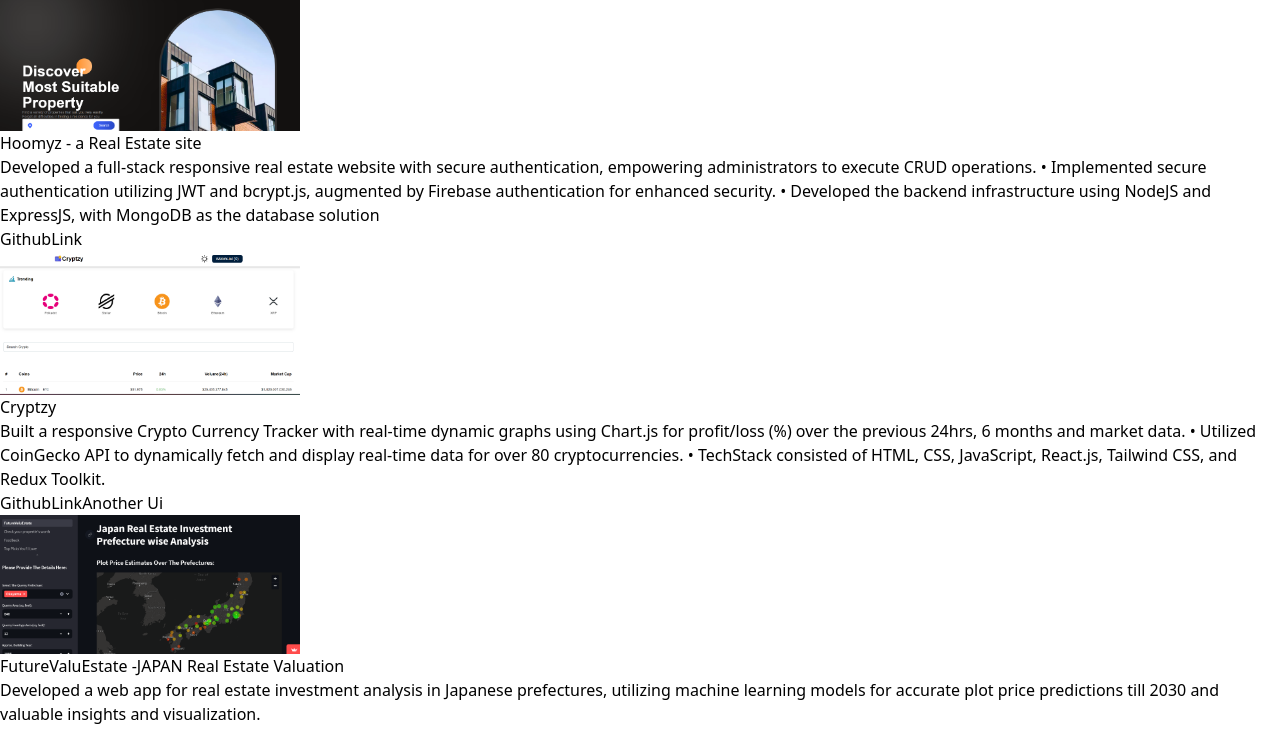
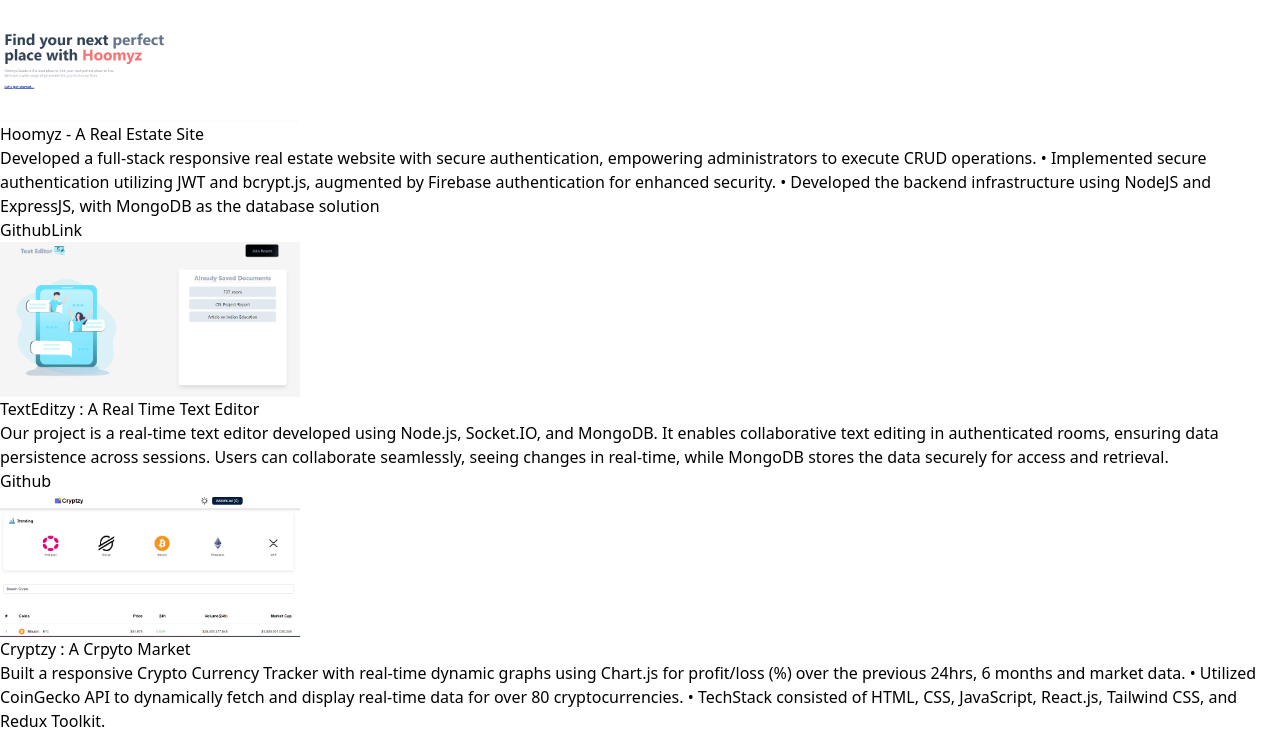
Before and after one commit to shibv/Portfolio, a React (Vite) app: page / in a window 1280 px wide. Shown: the part 1582-2312 px from the top of the page. Built offline with nearby package versions, Linux system fonts and the light colour scheme.

Commit message:
Updated Project Data

```diff
--- a/src/Data/ProjectData.js
+++ b/src/Data/ProjectData.js
@@ -2,22 +2,30 @@
 import JapanPrediction  from '../assets/JapanPrediction .png'
 import notes from "../assets/notes_app.png"
 import Homyz from '../assets/Homyz.png'
+import Hoomyz from '../assets/Hoomyz.png'
 import foodz from '../assets/foodz.png'
 import Twitzy from '../assets/Twitzy.png'
+import TextEditzy from "../assets/TextEditor.png"
 
 
 
 
  const Projectdata = [
         {
-            name: "Hoomyz - a Real Estate site",
+            name: "Hoomyz - A Real Estate Site",
             desc: "Developed a full-stack responsive real estate website with secure authentication, empowering administrators to execute CRUD operations. • Implemented secure authentication utilizing JWT and bcrypt.js, augmented by Firebase authentication for enhanced security. • Developed the backend infrastructure using NodeJS and ExpressJS, with MongoDB as the database solution ",
             github_link : "https://github.com/shibv/Homyz",
             deployed_link : "https://hoomyzz.onrender.com/",
-            img : Homyz,
+            img : Hoomyz,
         },
+        {
+            name: " TextEditzy : A Real Time Text Editor",
+            desc: "Our project is a real-time text editor developed using Node.js, Socket.IO, and MongoDB. It enables collaborative text editing in authenticated rooms, ensuring data persistence across sessions. Users can collaborate seamlessly, seeing changes in real-time, while MongoDB stores the data securely for access and retrieval. ",
+            github_link : "https://github.com/shibv/TextEditor",
+            img : TextEditzy,
+         },
       {
-          name : "Cryptzy",
+          name : "Cryptzy : A Crpyto Market",
           desc : "Built a responsive Crypto Currency Tracker with real-time dynamic graphs using Chart.js for profit/loss (%) over the previous 24hrs, 6 months and market data. • Utilized CoinGecko API to dynamically fetch and display real-time data for over 80 cryptocurrencies. • TechStack consisted of HTML, CSS, JavaScript, React.js, Tailwind CSS, and Redux Toolkit. ",
           github_link : "https://github.com/shibv/cryptzy",
           deployed_link : "https://cryptzyi.vercel.app/",
@@ -61,6 +69,7 @@
       },
 
 
+
     ]
 
 export default Projectdata
```
Also changed, not shown: src/assets/TextEditor.png (added).
